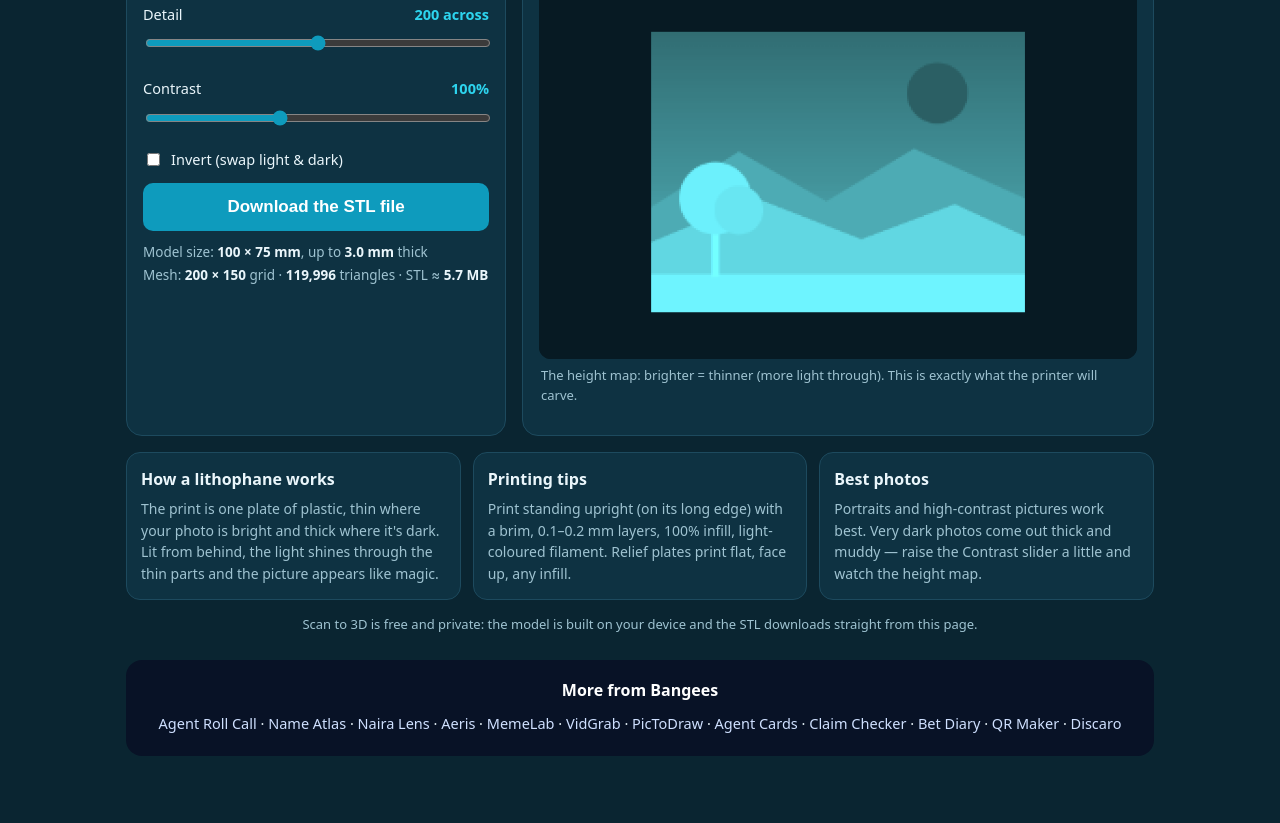
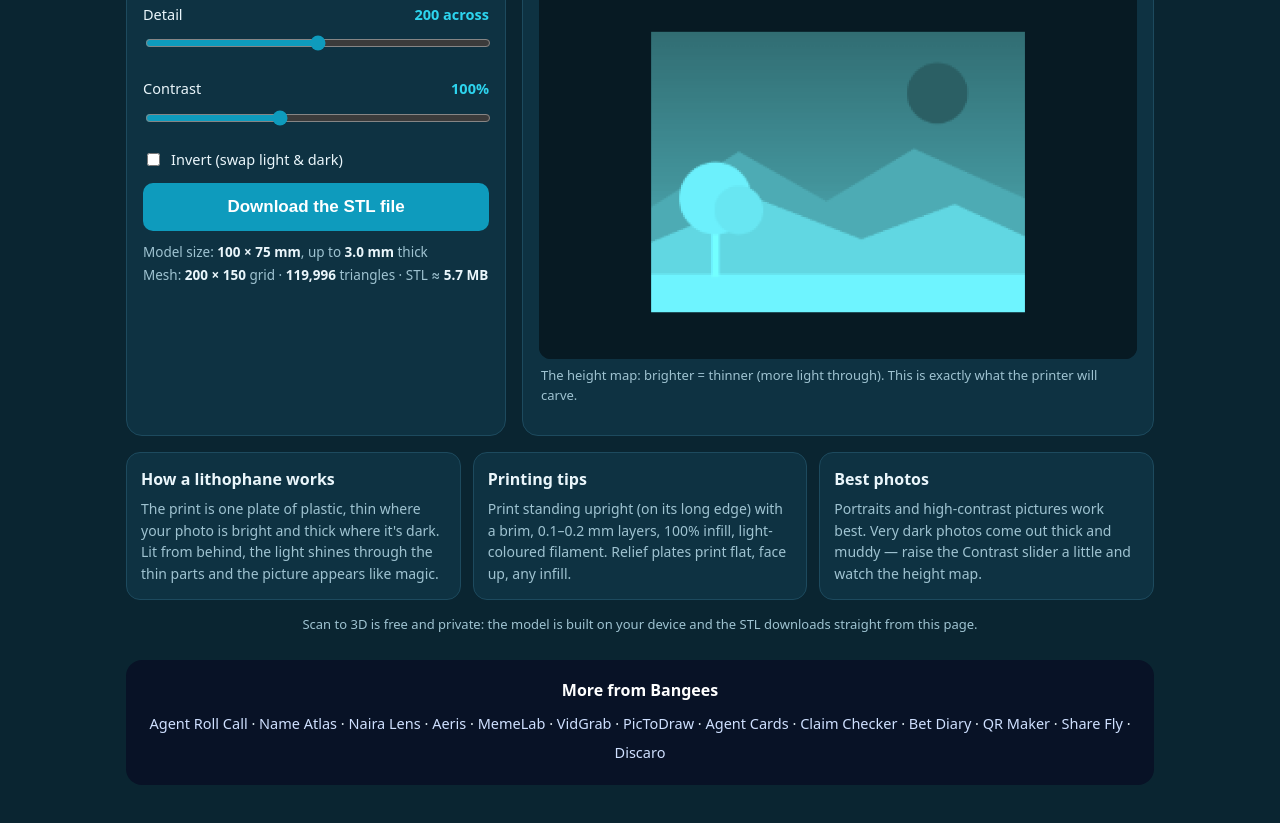
Before and after one commit to iambangees/scan-to-3d, a plain HTML site: page site/index.html in a window 1280 px wide. Shown: the part 818-1641 px from the top of the page. Before the commit the page ends 1614 px from the top, so only its background shows below. Drawn offline with Linux system fonts and the light colour scheme.

Commit message:
Footer: add Share Fly to More from Bangees

```diff
--- a/site/index.html
+++ b/site/index.html
@@ -119,7 +119,7 @@
 
   <footer class="more">
     <div class="t">More from Bangees</div>
-    <nav style="font-size:14.5px;line-height:2;"><a href="https://iambangees.github.io/agent-roll-call/">Agent Roll Call</a> · <a href="https://iambangees.github.io/name-atlas/">Name Atlas</a> · <a href="https://iambangees.github.io/naira-lens/">Naira Lens</a> · <a href="https://iambangees.github.io/aeris/">Aeris</a> · <a href="https://iambangees.github.io/memelab/">MemeLab</a> · <a href="https://iambangees.github.io/vidgrab/">VidGrab</a> · <a href="https://iambangees.github.io/pic-to-draw/">PicToDraw</a> · <a href="https://iambangees.github.io/agent-cards/">Agent Cards</a> · <a href="https://iambangees.github.io/claim-checker/">Claim Checker</a> · <a href="https://iambangees.github.io/bet-diary/">Bet Diary</a> · <a href="https://iambangees.github.io/qr-maker/">QR Maker</a> · <a href="https://discaro.vercel.app">Discaro</a></nav>
+    <nav style="font-size:14.5px;line-height:2;"><a href="https://iambangees.github.io/agent-roll-call/">Agent Roll Call</a> · <a href="https://iambangees.github.io/name-atlas/">Name Atlas</a> · <a href="https://iambangees.github.io/naira-lens/">Naira Lens</a> · <a href="https://iambangees.github.io/aeris/">Aeris</a> · <a href="https://iambangees.github.io/memelab/">MemeLab</a> · <a href="https://iambangees.github.io/vidgrab/">VidGrab</a> · <a href="https://iambangees.github.io/pic-to-draw/">PicToDraw</a> · <a href="https://iambangees.github.io/agent-cards/">Agent Cards</a> · <a href="https://iambangees.github.io/claim-checker/">Claim Checker</a> · <a href="https://iambangees.github.io/bet-diary/">Bet Diary</a> · <a href="https://iambangees.github.io/qr-maker/">QR Maker</a> · <a href="https://iambangees.github.io/share-fly/" style="color:#cfe0ff;text-decoration:none;">Share Fly</a> · <a href="https://discaro.vercel.app">Discaro</a></nav>
   </footer>
 </div>
 
```
